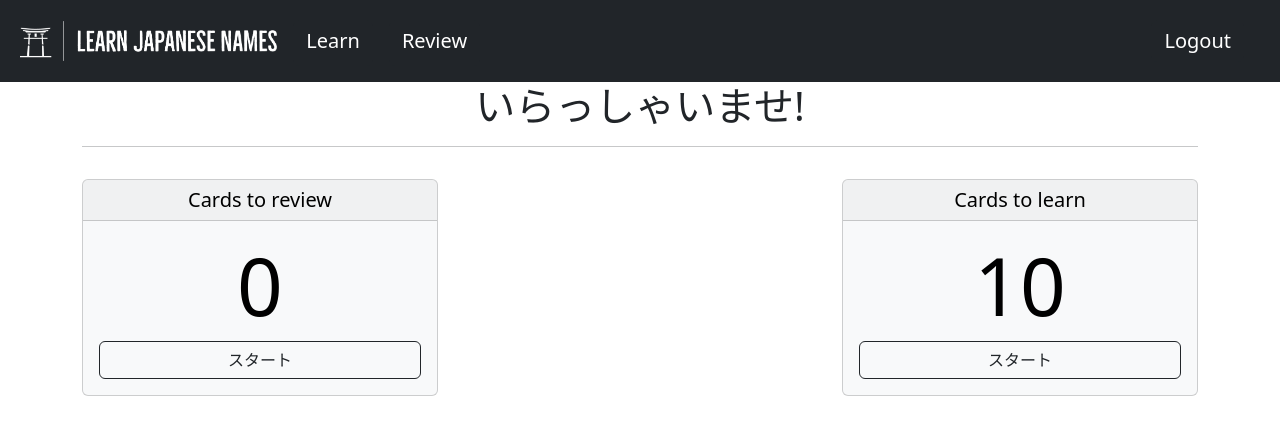
After one commit to Joel-Pearce/learn-japanese-names, a Django app: page /dashboard/ in a window 1280 px wide. The commit adds this page. Shown: the top 435 px of the page. Run offline with Django 3.2, Linux system fonts and the light colour scheme; a user stored in the database is signed in; data comes from the database, SQL or seed files in the repository; both versions use the stored data as it was after the commit.

Commit message:
general dashbard creation

```diff
--- /dev/null
+++ b/flashcards/templates/flashcards/general_dashboard.html
@@ -0,0 +1,50 @@
+{% extends 'flashcards/base.html' %}
+
+{% block content %}
+
+<div class="container">
+
+    <div class="text-center">
+
+        <h1 class="display1">いらっしゃいませ!</h1>
+
+        <hr>
+
+        <div class="row">
+
+            <div class="col">
+
+                <div class="card text-black bg-light mt-3" style="width: 100%;">
+                    <div class="card-header h5 text-center">Cards to review</div>
+                    <div class="card-body">
+                        <h1 class="display-1">{{ num_to_review }}</h1>
+                        <a href="{% url 'review' %}" class="btn btn-outline-dark" style="width: 100%;">スタート</a>
+                    </div>
+                </div>
+
+            </div>
+
+            <div class="col">
+
+            </div>
+
+            <div class="col">
+
+                <div class="card text-black bg-light mt-3" style="width: 100%;">
+                    <div class="card-header h5 text-center">Cards to learn</div>
+                    <div class="card-body">
+                        <h1 class="display-1">{{ num_to_learn }}</h1>
+                        <a href="{% url 'learn' %}" class="btn btn-outline-dark" style="width: 100%;">スタート</a>
+                    </div>
+                </div>
+
+            </div>
+
+        </div>
+
+    </div>
+
+</div>
+
+
+{% endblock %}
--- a/flashcards/templates/flashcards/home.html
+++ b/flashcards/templates/flashcards/home.html
@@ -19,7 +19,7 @@
                 <p class="lead">Our intention is to make this a free, open source site for learning and memorising the readings of Japanese names with the help of <a href="https://en.wikipedia.org/wiki/Input_hypothesis">comprehensible input</a>.</p>
                 <p class="lead">Cards are first available to be learnt, and then can be reviewed.</p>
                 <hr>
-                <button class="btn btn-outline-dark btn-lg">Learn more</button>
+                <a class="btn btn-outline-dark btn-lg" href="{% url 'dashboard' %}">Get started</a>
             </div>
             <div class="col">
                 <img src="{% static 'flashcards/images/home_page_image.png' %}" class="img-fluid">
--- a/flashcards/views.py
+++ b/flashcards/views.py
@@ -8,7 +8,12 @@ from flashcards.forms import (
     CustomAuthenticationForm,
     CustomUserCreationForm,
 )
-from flashcards.utils import check_input, update_flashcards_in_deck
+from flashcards.utils import (
+    check_input,
+    update_flashcards_in_deck,
+    get_number_of_user_learn_cards,
+    get_number_of_user_review_cards,
+)
 
 import random
 
@@ -126,3 +131,18 @@ def learn_dashboard(request):
         "flashcards/learn_dashboard.html",
         {"flashcard": flashcard, "form": FlashcardForm()},
     )
+
+
+@login_required
+def general_dashboard(request):
+    num_to_review = get_number_of_user_review_cards(request.user)
+    num_to_learn = get_number_of_user_learn_cards(request.user)
+
+    return render(
+        request,
+        "flashcards/general_dashboard.html",
+        {
+            "num_to_review": num_to_review,
+            "num_to_learn": num_to_learn,
+        },
+    )
--- a/learn_japanese_names/urls.py
+++ b/learn_japanese_names/urls.py
@@ -14,6 +14,7 @@ urlpatterns = [
     path("logout/", auth_views.LogoutView.as_view(), name="logout"),
     path("learn/", views.learn_dashboard, name="learn"),
     path("review/", views.review_dashboard, name="review"),
+    path("dashboard/", views.general_dashboard, name="dashboard"),
 ]
 
 if settings.DEBUG:
```
Also changed, not shown: flashcards/tests/test_views.py (+11 -0 lines), db.sqlite3.
